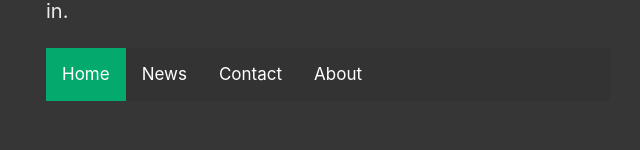
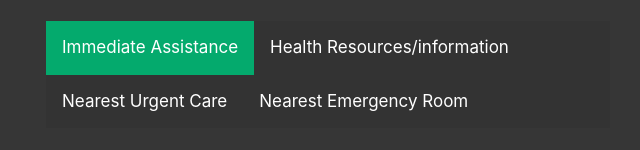
Before and after one commit to mooredylan2/Blue_Panda1, a plain HTML site: page index.html in a window 1280 px wide. Shown: the part 422-572 px from the top of the page, without its empty margins (312-952 px from the left). Drawn offline with nearby package versions, Linux system fonts and the light colour scheme.

Commit message:
Update index.html

```diff
--- a/index.html
+++ b/index.html
@@ -27,10 +27,10 @@
 </head>
                 <body>
                     <div class="topnav">
-                        <a class="active" href="style.css">Home</a>
-                        <a href="#news">News</a>
-                        <a href="#contact">Contact</a>
-                        <a href="#about">About</a>
+                        <a class="active" href="#home">Immediate Assistance</a>
+                        <a href="#news">Health Resources/information</a>
+                        <a href="#contact">Nearest Urgent Care</a>
+                        <a href="#about">Nearest Emergency Room</a>
                       </div>
             </div>
             </div>
```
